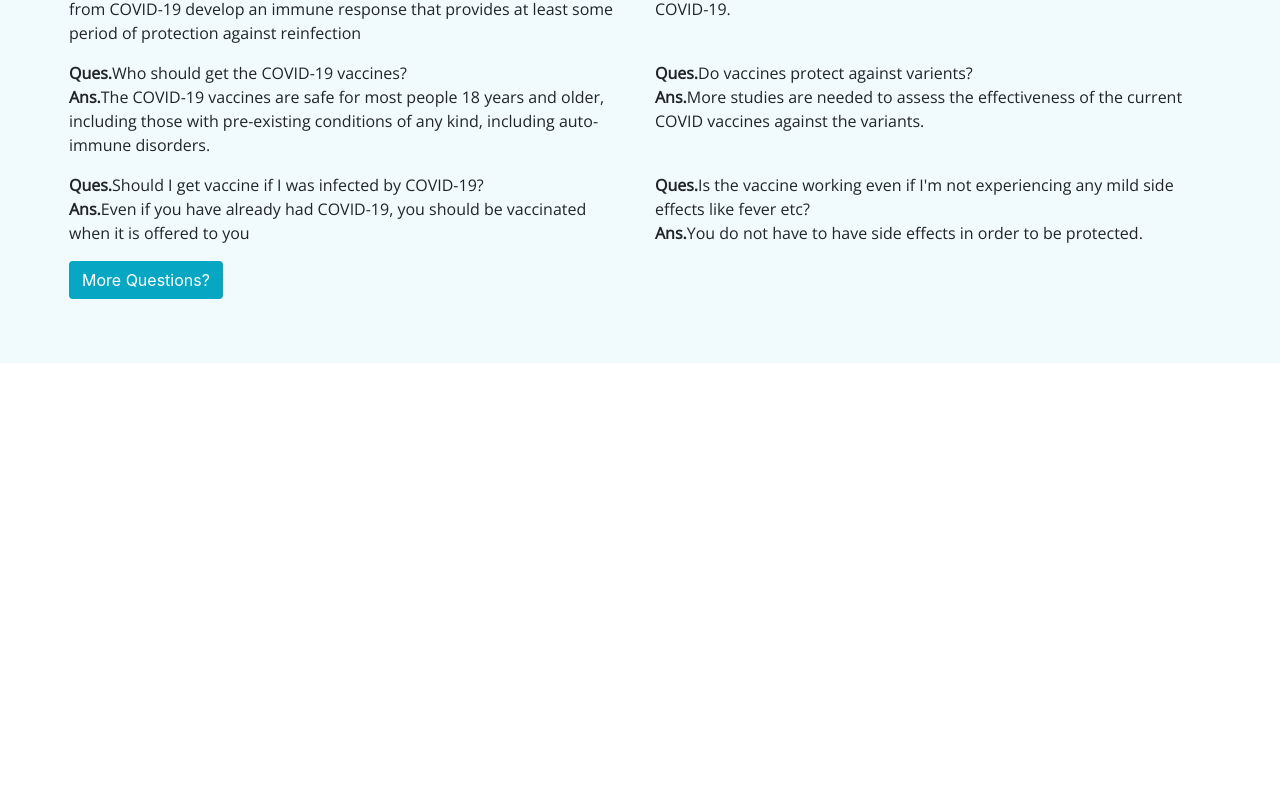
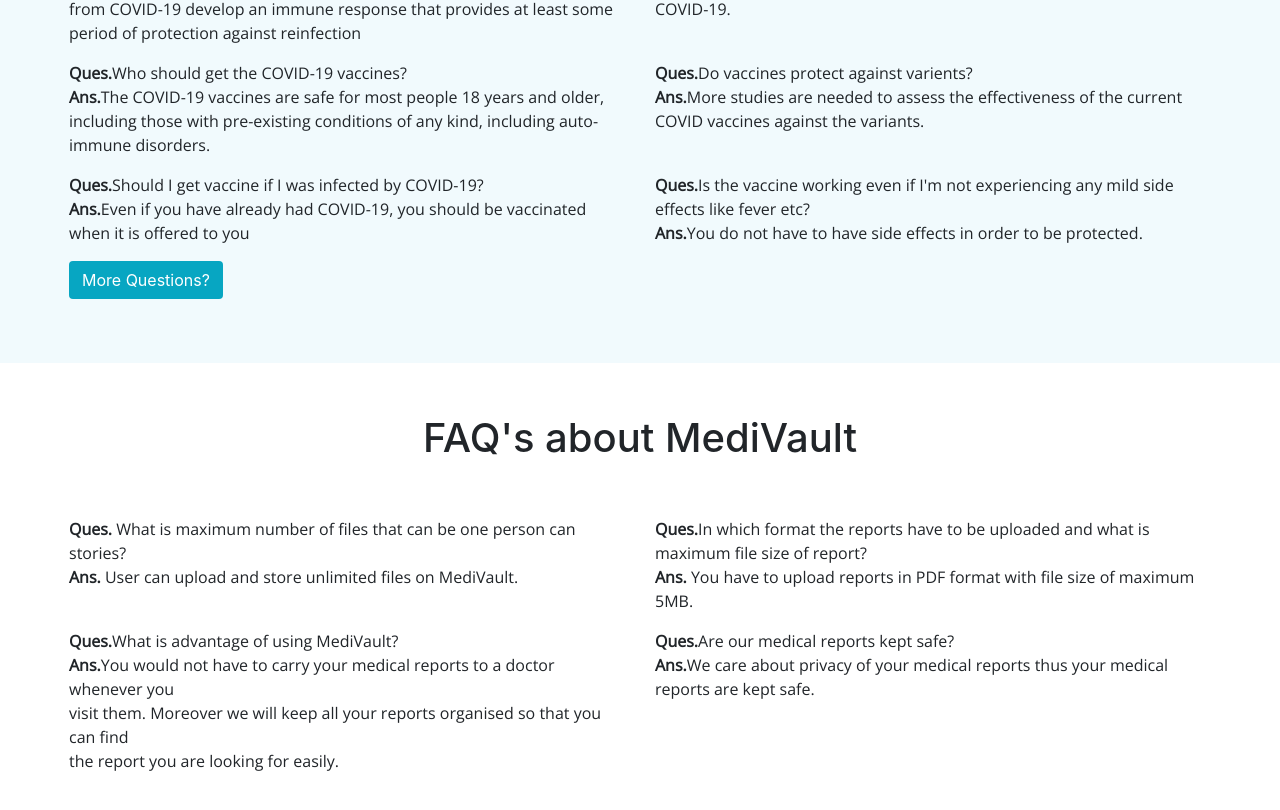
Before and after one commit to Hackathon-NITP/Hackthon-NITP-Frontend, a React (Create React App) app: page /faq in a window 1280 px wide. Shown: the part 1374-2184 px from the top of the page. Before the commit the page ends 1737 px from the top, so only its background shows below. Built offline with nearby package versions, Linux system fonts and the light colour scheme.

Commit message:
faq updated

```diff
--- a/src/pages/FAQ/Faq.jsx
+++ b/src/pages/FAQ/Faq.jsx
@@ -117,7 +117,7 @@
         id="third-div"
       >
         <h1 style={{textAlign: "center", paddingBottom: "2%"}}>
-          Frequently Asked Questions
+          Common Questions on Vaccines
         </h1>
         <div className="row" style={{padding: "3vh 2.5vh 0"}}>
           <div className="row">
@@ -199,6 +199,56 @@
           </div>
         </div>
       </div>
+
+      <div
+        className="container-fluid"
+        id="fourth-div"
+      >
+        <h1 style={{textAlign: "center", paddingBottom: "2%"}}>
+          FAQ's about MediVault
+        </h1>
+        <div className="row" style={{padding: "3vh 2.5vh 0"}}>
+          <div className="row">
+            <div className="col-lg-6 col-md-6 col-sm-12">
+              <div>
+              <p>
+                  <b>Ques.</b> What is maximum number of files that can be one person can stories?
+                  <br /><b>Ans.</b> User can upload and store unlimited files on MediVault.
+                </p>
+              </div>
+            </div>
+            <div className="col-lg-6 col-md-6 col-sm-12">
+              <div>
+                <p>
+                  <b>Ques.</b>In which format the reports have to be uploaded and what is maximum file size of report?
+                  <br /><b>Ans.</b> You have to upload reports in PDF format with file size of maximum 5MB.
+                </p>
+              </div>
+            </div>
+          </div>
+          <div className="row">
+            <div className="col-lg-6 col-md-6 col-sm-12">
+              <div>
+                <p>
+                  <b>Ques.</b>What is advantage of using MediVault? <br /><b
+                    >Ans.</b
+                  >You would not have to carry your medical reports to a doctor whenever you <br /> visit them. Moreover we will keep all your reports organised so that you can find  <br /> the report you are looking for easily.
+                </p>
+              </div>
+            </div>
+            <div className="col-lg-6 col-md-6 col-sm-12">
+              <div>
+                <p>
+                  <b>Ques.</b>Are our medical reports kept safe?  <br /><b
+                    >Ans.</b
+                  >We care about privacy of your medical reports thus your medical reports are kept safe.
+                </p>
+              </div>
+            </div>
+          </div>
+        </div>
+      </div>
+
     </>
   )
 }
--- a/src/pages/FAQ/faq.scss
+++ b/src/pages/FAQ/faq.scss
@@ -54,6 +54,10 @@
   background-color: #f1fafd; padding: 4% 5% 5%; padding-top: 4%
 }
 
+#fourth-div {
+   padding: 4% 5% 5%; padding-top: 4%
+}
+
 footer {
   background-color: #07a6c2;
   width: 100%;
```
